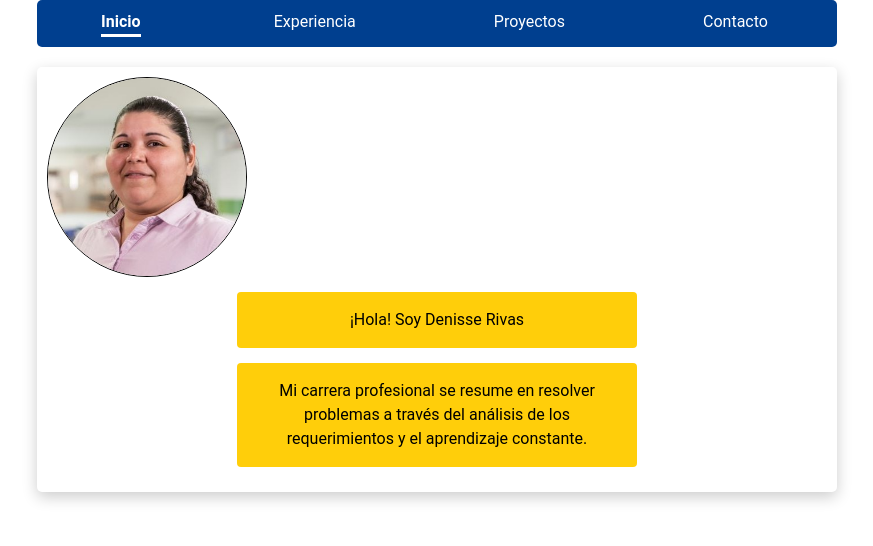
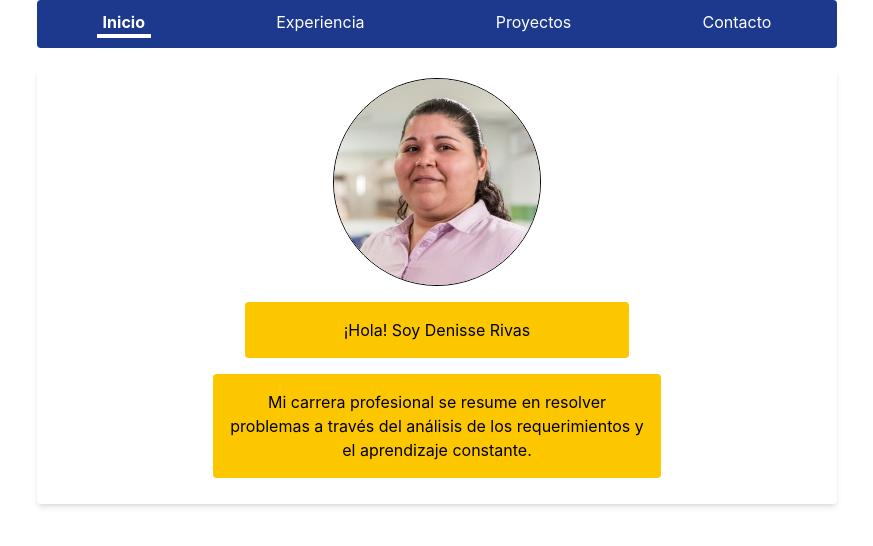
Before and after one commit to iqrivas/iqrivas.github.io, a React (Vite) app: page / in a window 1280 px wide. Shown: the top 546 px of the page, without its empty margins (203-1076 px from the left). Built offline with nearby package versions, Linux system fonts and the light colour scheme.

Commit message:
re-style with tailwind utility classes

```diff
--- a/src/App.css
+++ /dev/null
@@ -1,47 +0,0 @@
-  .App {
-    text-align: center;
-  }
-
-  .link-button {
-    background: none;
-    border: none;
-    padding: 0;
-    font: inherit;
-    cursor: pointer;
-    text-decoration: underline;
-    color: black;
-  }
-  .App-logo {
-  height: 40vmin;
-  pointer-events: none;
-}
-
-@media (prefers-reduced-motion: no-preference) {
-  .App-logo {
-    animation: App-logo-spin infinite 20s linear;
-  }
-}
-
-.App-header {
-  background-color: #282c34;
-  min-height: 100vh;
-  display: flex;
-  flex-direction: column;
-  align-items: center;
-  justify-content: center;
-  font-size: calc(10px + 2vmin);
-  color: white;
-}
-
-.App-link {
-  color: #61dafb;
-}
-
-@keyframes App-logo-spin {
-  from {
-    transform: rotate(0deg);
-  }
-  to {
-    transform: rotate(360deg);
-  }
-}
--- a/src/App.jsx
+++ b/src/App.jsx
@@ -1,6 +1,4 @@
 import { useState } from 'react';
-import './App.css';
-import './css/main.css';
 import Tabs from './components/Tabs';
 import Panel from './components/Panel';
 
@@ -12,7 +10,7 @@ function App() {
   };
 
   return (
-    <div className="App">
+    <div className="mx-auto max-w-[800px] min-w-[360px] w-4/5 flex flex-col text-center">
       <Tabs activeTab={activeTab} onTabClick={handleTabClick} />
       <Panel activeTab={activeTab} />
     </div>
--- a/src/components/Panel.jsx
+++ b/src/components/Panel.jsx
@@ -12,47 +12,47 @@ const Panel = ({ activeTab }) => {
   };
 
   return (
-    <section className="main">
-      <div id="inicio_panel" className={activeTab === 'inicio' ? 'main__panel' : 'main__panel--hidden'}>
-        <img className="main__img" src={iqrivas} alt="Denisse Rivas" />
-        <div className="main__panelcard--intro">¡Hola! Soy Denisse Rivas</div>
-        <div className="main__panelcard--intro">
+    <section className="flex justify-around">
+      <div id="inicio_panel" className={activeTab === 'inicio' ? 'p-2.5 shadow-md rounded w-full' : 'hidden'}>
+        <img className="h-52 w-auto rounded-full border border-black mx-auto" src={iqrivas} alt="Denisse Rivas" />
+        <div className="p-4 text-base bg-yellow-400 rounded mx-auto my-4 max-w-sm">¡Hola! Soy Denisse Rivas</div>
+        <div className="p-4 text-base bg-yellow-400 rounded mx-auto my-4 max-w-md">
           Mi carrera profesional se resume en resolver problemas a través del
           análisis de los requerimientos y el aprendizaje constante.
         </div>
       </div>
-      <div id="experiencia_panel" className={activeTab === 'experiencia' ? 'main__panel' : 'main__panel--hidden'}>
-        <div className="main__panelcard">2020: Salesforce Admin/Developer</div>
-        <div className="main__panelcard">2019: Desarrollo Web (JS Stack)</div>
-        <div className="main__panelcard">2014 - 2019: Planeación Logística</div>
-        <div className="main__panelcard">2010 - 2014: Servicio al Cliente</div>
-        <div className="main__panelcard">2004 - 2010: Ingeniería Química</div>
+      <div id="experiencia_panel" className={activeTab === 'experiencia' ? 'p-2.5 shadow-md rounded w-full' : 'hidden'}>
+        <div className="p-4 text-base bg-yellow-400 rounded mx-auto my-4 max-w-sm">2020: Salesforce Admin/Developer</div>
+        <div className="p-4 text-base bg-yellow-400 rounded mx-auto my-4 max-w-sm">2019: Desarrollo Web (JS Stack)</div>
+        <div className="p-4 text-base bg-yellow-400 rounded mx-auto my-4 max-w-sm">2014 - 2019: Planeación Logística</div>
+        <div className="p-4 text-base bg-yellow-400 rounded mx-auto my-4 max-w-sm">2010 - 2014: Servicio al Cliente</div>
+        <div className="p-4 text-base bg-yellow-400 rounded mx-auto my-4 max-w-sm">2004 - 2010: Ingeniería Química</div>
       </div>
-      <div id="proyectos_panel" className={activeTab === 'proyectos' ? 'main__panel' : 'main__panel--hidden'}>
-        <div className="main__panelcard">
-          <img className="project__img" src={bettyb} alt="Proyecto Betty B" />
-          <a href="https://www.bettybarreto.com" target="_blank" rel="noreferrer">
+      <div id="proyectos_panel" className={activeTab === 'proyectos' ? 'p-2.5 shadow-md rounded w-full' : 'hidden'}>
+        <div className="p-4 text-base bg-yellow-400 rounded mx-auto my-4 max-w-sm">
+          <img className="h-52 w-auto border border-black mx-auto" src={bettyb} alt="Proyecto Betty B" />
+          <a className="underline text-black" href="https://www.bettybarreto.com" target="_blank" rel="noreferrer">
             Betty Barreto
           </a>
         </div>
-        <div className="main__panelcard">
-          <img className="project__img" src={altarpterio} alt="Proyecto Altar de Pterio" />
-          <a href="https://iqrivas.github.io/altardepterio" target="_blank" rel="noreferrer">
+        <div className="p-4 text-base bg-yellow-400 rounded mx-auto my-4 max-w-sm">
+          <img className="h-52 w-auto border border-black mx-auto" src={altarpterio} alt="Proyecto Altar de Pterio" />
+          <a className="underline text-black" href="https://iqrivas.github.io/altardepterio" target="_blank" rel="noreferrer">
             El Altar de Pterio
           </a>
         </div>
       </div>
-      <div id="contacto_panel" className={activeTab === 'contacto' ? 'main__panel' : 'main__panel--hidden'}>
-        <div className="main__panelcard">
-          <a href="https://www.linkedin.com/in/iqrivas/" target="_blank" rel="noreferrer">
+      <div id="contacto_panel" className={activeTab === 'contacto' ? 'p-2.5 shadow-md rounded w-full' : 'hidden'}>
+        <div className="p-4 text-base bg-yellow-400 rounded mx-auto my-4 max-w-sm">
+          <a className="underline text-black" href="https://www.linkedin.com/in/iqrivas/" target="_blank" rel="noreferrer">
             LinkedIn
           </a>
         </div>
-        <div className="main__panelcard">
+        <div className="p-4 text-base bg-yellow-400 rounded mx-auto my-4 max-w-sm">
           {emailVisible ? (
-            <a href="mailto:iqrivas@gmail.com">iqrivas@gmail.com</a>
+            <a className="underline text-black" href="mailto:iqrivas@gmail.com">iqrivas@gmail.com</a>
           ) : (
-            <button type="button" className="link-button" onClick={handleEmailClick}>
+            <button type="button" className="bg-none border-none p-0 font-inherit cursor-pointer underline text-black" onClick={handleEmailClick}>
               Email
             </button>
           )}
--- a/src/components/Tabs.jsx
+++ b/src/components/Tabs.jsx
@@ -2,12 +2,12 @@ const Tabs = ({ activeTab, onTabClick }) => {
   const tabs = ['inicio', 'experiencia', 'proyectos', 'contacto'];
 
   return (
-    <nav id="tabs" className="tabs">
+    <nav id="tabs" className="flex justify-around bg-blue-900 py-2.5 rounded mb-5">
       {tabs.map((tab) => (
         <li
           key={tab}
           id={tab}
-          className={activeTab === tab ? 'tabs__title--active tab' : 'tabs__title tab'}
+          className={`list-none px-1.5 text-white cursor-pointer ${activeTab === tab ? 'font-bold border-b-4 border-white' : ''}`}
           onClick={() => onTabClick(tab)}
         >
           {tab.charAt(0).toUpperCase() + tab.slice(1)}
--- a/src/css/main.css
+++ /dev/null
@@ -1,90 +0,0 @@
-body {
-    font-family: "Roboto", sans-serif;
-    max-width: 800px;
-    min-width: 360px;
-    width: 80vw;
-    display: flex;
-    flex-direction: column;
-    margin: 0 auto;
-  }
-
-  .tabs {
-    display: flex;
-    justify-content: space-around;
-    background: #003F8F;
-    padding: 10px 0;
-    margin: 0px 0 20px;
-    border-radius: 5px;
-
-  }
-
-  .tabs__title {
-    padding: 0px 5px;
-    color: white;
-    cursor: pointer;
-    list-style-type: none;
-
-  }
-
-  .tabs__title--active {
-    color: white;
-    font-weight: bold;
-    border-bottom: 3px solid white;
-    cursor: pointer;
-    list-style-type: none;
-  }
-
-  .main {
-    display: flex;
-    justify-content: space-around;
-  }
-
-  .main__panel {
-    padding: 10px;
-    box-shadow: 0px 5px 15px rgba(0, 0, 0, 0.2);
-    border-radius: 5px;
-    text-align: center;
-    width: 100%;
-  }
-
-  .main__panel--hidden {
-    display: none;
-  }
-
-  .main__panelcard {
-    padding: 1rem;
-    font-size: 1rem;
-    background: #FFCE0A;
-    border-radius: 4px;
-    margin: 15px auto;
-    max-width: 300px;
-  }
-
-  .main__panelcard--intro {
-    padding: 1rem;
-    font-size: 1rem;
-    background: #FFCE0A;
-    border-radius: 4px;
-    margin: 15px auto;
-    max-width: 400px;
-
-  }
-
-  a {
-    text-decoration: underline;
-    color: black;
-
-  }
-
-  .project__img {
-    height: 200px;
-    width:auto;
-    border: 1px solid black;
-  }
-
-  .main__img {
-    height: 200px;
-    width:auto;
-    border-radius: 50%;
-    border: 1px solid black;
-  }
--- /dev/null
+++ b/tailwind.config.js
@@ -0,0 +1,11 @@
+/** @type {import('tailwindcss').Config} */
+export default {
+  content: [
+    './index.html',
+    './src/**/*.{js,jsx,ts,tsx}',
+  ],
+  theme: {
+    extend: {},
+  },
+  plugins: [],
+};
```
